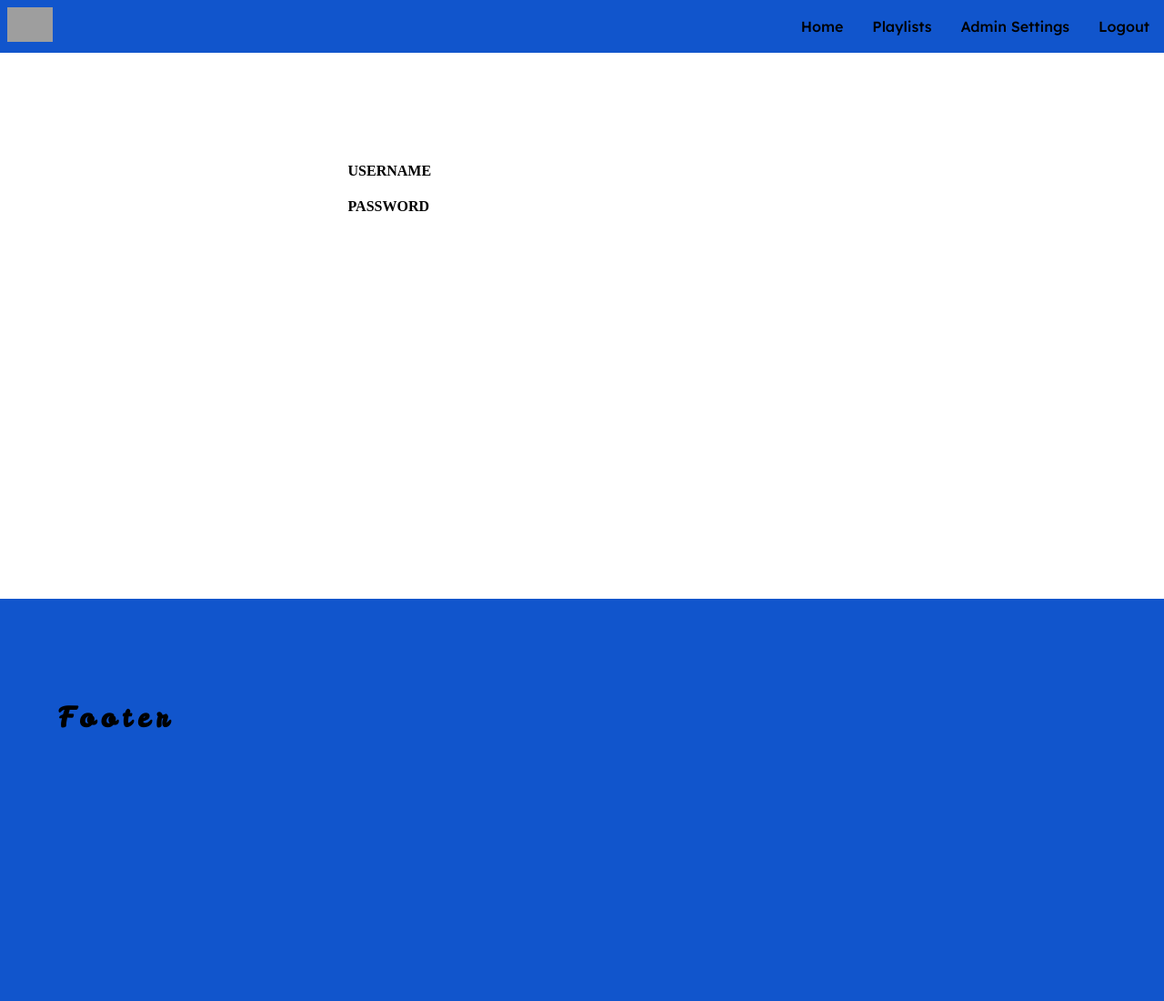
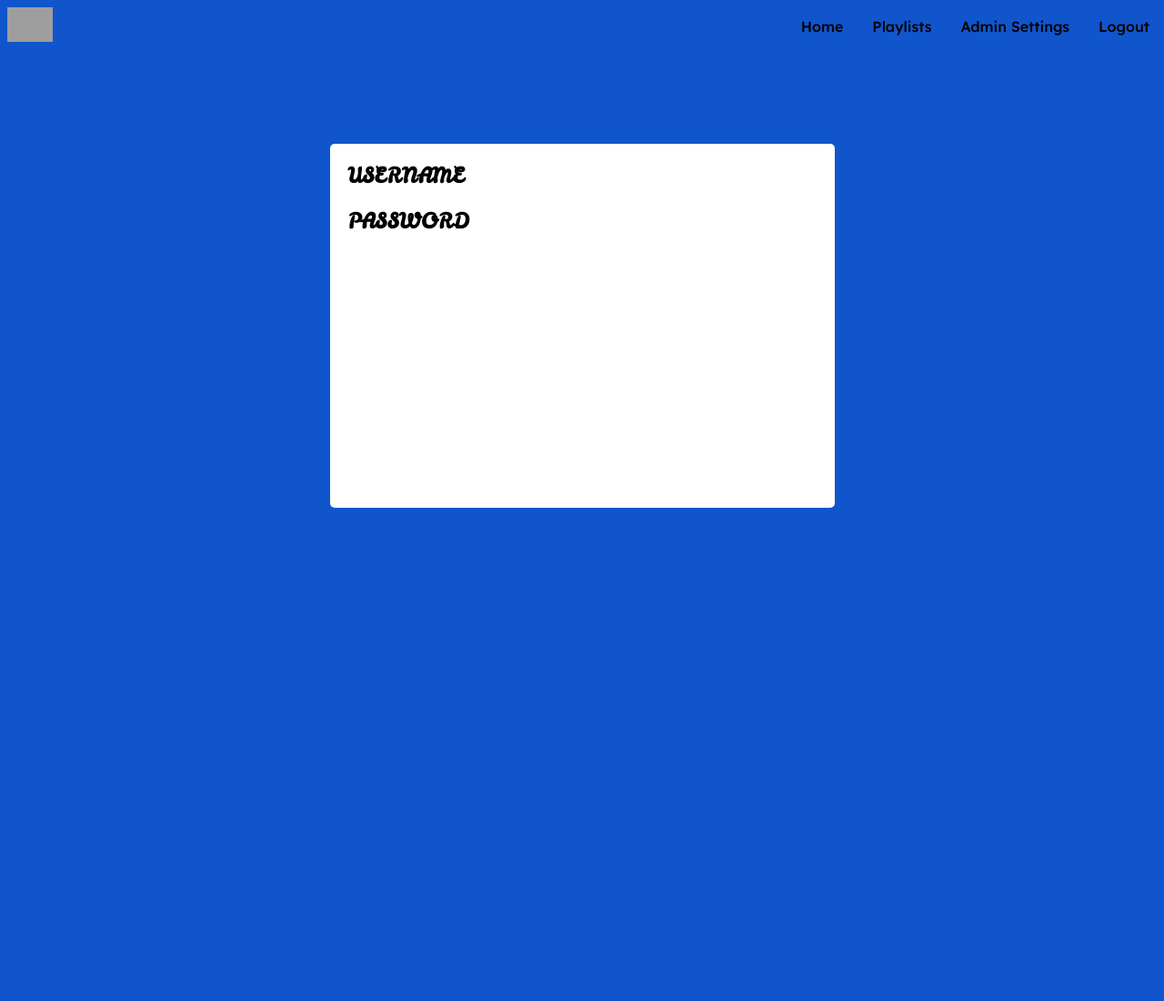
Before and after one commit to 8ftuason/3.4_3.8_Iteration_Build_FTuason, a PHP site: page /user_list.php in a window 1280 px wide. Shown: the whole page at 91% size. After the commit the page ends 558 px from the top, so only its background shows below. Run offline with PHP 8.4, Linux system fonts and the light colour scheme; the visitor is signed in with stand-in values (Sample User, id 1); data that the repository does not hold is empty; a stand-in replaces the project's code that opens the database connection; grey boxes are pictures that could not be loaded.

Commit message:
Update user_list.php

```diff
--- a/user_list.php
+++ b/user_list.php
@@ -33,7 +33,7 @@
 			<script src="js/backtotop.js" defer></script>
 		</head>
 
-        <body>
+        <body style="background-color: #1155CC;">
             <!-- navigation menu-->
 			<?php
 			  require("nav.php");
@@ -41,8 +41,8 @@
 
                                 <div class="admin-content" style="padding-top: 0; overflow-y: auto;"><!-- holds the main page content -->
 								<heading3><!-- This class is to split the content in half and places the usernames to the left-->
-									<User1><h4>USERNAME</h4></User1>
-									<Password1><h4>PASSWORD</h4></Password1>
+									<User1><h2 style="color: black;">USERNAME</h2></User1>
+									<Password1><h2 style="color: black;">PASSWORD</h2></Password1>
 								</heading3>
 
 										<?php
@@ -68,11 +68,6 @@
 										?>
                         		</div>
 
-                     <!-- This class is for my footer-->
-					<div class="footer">
-						<h1>Footer</h1>
-						<button onclick="topFunction()" id="myBtn" title="Go to top">Top</button>
-					</div>
 
         </body>
 </html>
```
